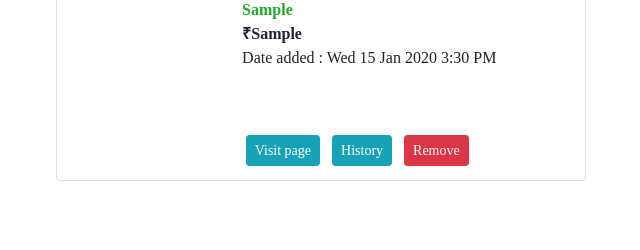
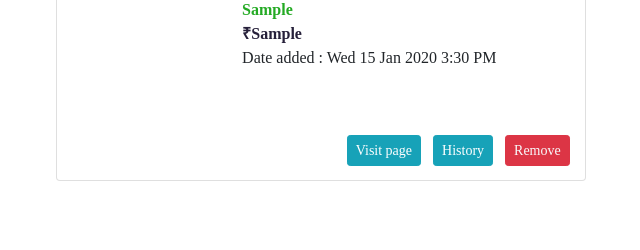
Before and after one commit to Yaswanth-C/Price-drop-alert-flipkart, a Django app: template templates/linkadd/view_added_items.html in a window 1280 px wide. Shown: the part 170-420 px from the top of the page, without its empty margins (34-674 px from the left). Run offline with Django 3.2, Linux system fonts and the light colour scheme; the template is opened without the code that fills it: values that come from a table or form of the project are taken from there, others are empty; tables that the repository leaves empty hold one stand-in row (values such as "Sample post"); some libraries are stand-ins or nearby versions.

Commit message:
Edited button position, and Alert position in add_url.html

```diff
--- a/static/linkadd/css/style-wl.css
+++ b/static/linkadd/css/style-wl.css
@@ -33,5 +33,5 @@
     color: rgb(38, 32, 58);font-weight: 600;
 }
 .product-activity-btn{
-    position: absolute; bottom: 3%; left: 1%;
+    position: absolute; bottom: 3%; right: 10%;
 }
```
Also changed, not shown: templates/linkadd/add_url.html (+5 -5 lines).
